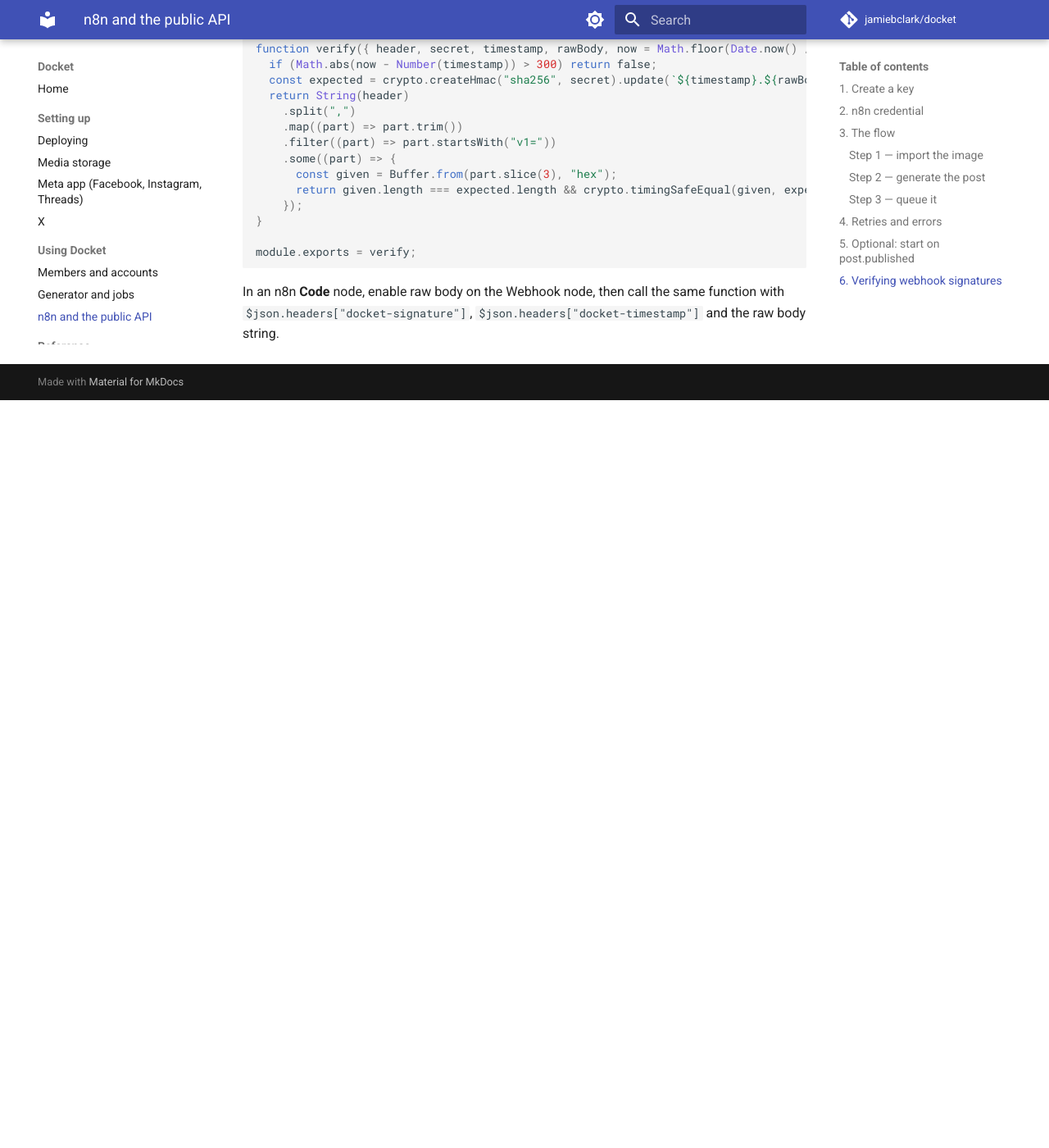
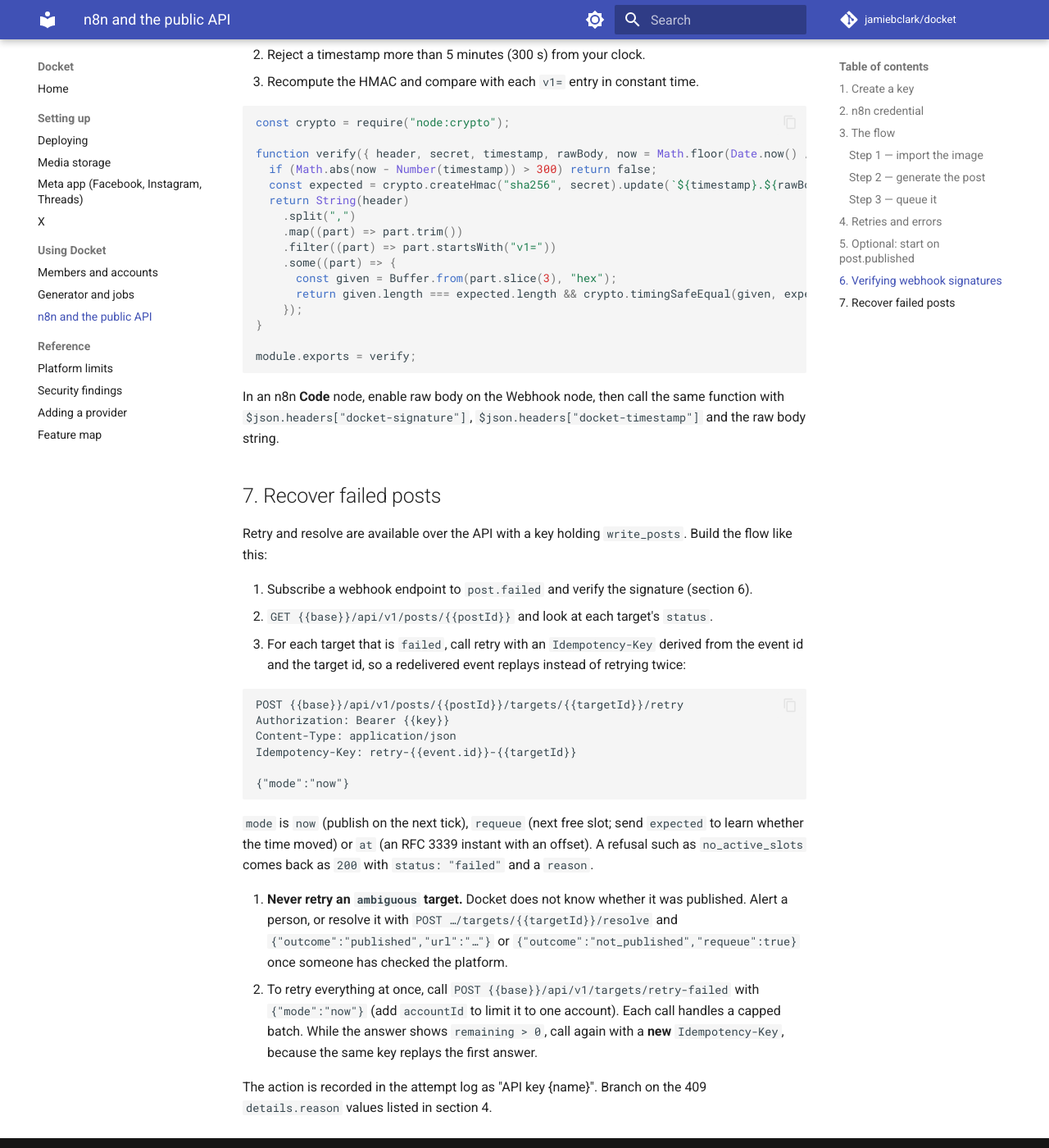
Before and after one commit to jamiebclark/docket, an MkDocs documentation site: the page built from docs/n8n.md, in a window 1280 px wide and 1400 px high, scrolled down 3110 px. Shown: the whole window at 82% size. Built offline with MkDocs 1.6.1 and Material for MkDocs 9.7.7, drawn with Linux system fonts in a browser that asks for light colours; comment, search, counter and statistics services are not loaded; before the commit the page ends 3598 px from its top, so only the background shows below that; some of the changed text lies outside the part shown.

Commit message:
docs(api): recovery recipe, OpenAPI and secret-scan coverage; tick T029-T033
Co-Authored-By: Claude Sonnet 5.5 <noreply@anthropic.com>

````diff
--- a/docs/n8n.md
+++ b/docs/n8n.md
@@ -69,6 +69,7 @@ Set the HTTP Request node to retry on failure (3 tries, 2–5 seconds apart) and
 | Status | Code | What to do |
 |---|---|---|
 | 409 | `idempotency_in_progress` | The first attempt is still running. Wait for `Retry-After` seconds and retry with the same key |
+| 409 | `conflict` with `details.reason` | A recovery call was refused and nothing was written. `publishing`: wait and retry. `not_failed` or `already_resolved`: nothing to do. `account_removed`, `needs_reconnecting`, `provider_unavailable`, `cannot_publish`: alert a person |
 | 422 | `idempotency_key_reused` | The same key was sent with a different body. Fix the key derivation. Do not retry as is |
 | 422 | `generation_failed` | The model's output was unusable. Retry with a **new** key (for example `generate-{{row.id}}-2`) |
 | 429 | `rate_limited` | Wait for `Retry-After` seconds, then retry the same request |
@@ -110,3 +111,27 @@ module.exports = verify;
 ```
 
 In an n8n **Code** node, enable raw body on the Webhook node, then call the same function with `$json.headers["docket-signature"]`, `$json.headers["docket-timestamp"]` and the raw body string.
+
+## 7. Recover failed posts
+
+Retry and resolve are available over the API with a key holding `write_posts`. Build the flow like this:
+
+1. Subscribe a webhook endpoint to `post.failed` and verify the signature (section 6).
+2. `GET {{base}}/api/v1/posts/{{postId}}` and look at each target's `status`.
+3. For each target that is `failed`, call retry with an `Idempotency-Key` derived from the event id and the target id, so a redelivered event replays instead of retrying twice:
+
+```http
+POST {{base}}/api/v1/posts/{{postId}}/targets/{{targetId}}/retry
+Authorization: Bearer {{key}}
+Content-Type: application/json
+Idempotency-Key: retry-{{event.id}}-{{targetId}}
+
+{"mode":"now"}
+```
+
+`mode` is `now` (publish on the next tick), `requeue` (next free slot; send `expected` to learn whether the time moved) or `at` (an RFC 3339 instant with an offset). A refusal such as `no_active_slots` comes back as `200` with `status: "failed"` and a `reason`.
+
+4. **Never retry an `ambiguous` target.** Docket does not know whether it was published. Alert a person, or resolve it with `POST …/targets/{{targetId}}/resolve` and `{"outcome":"published","url":"…"}` or `{"outcome":"not_published","requeue":true}` once someone has checked the platform.
+5. To retry everything at once, call `POST {{base}}/api/v1/targets/retry-failed` with `{"mode":"now"}` (add `accountId` to limit it to one account). Each call handles a capped batch. While the answer shows `remaining > 0`, call again with a **new** `Idempotency-Key`, because the same key replays the first answer.
+
+The action is recorded in the attempt log as "API key {name}". Branch on the 409 `details.reason` values listed in section 4.
````
Also changed, not shown: README.md (+1 -1 lines), docs/failures.md (+4 -0 lines), specs/016-api-retry-resolve/tasks.md (+5 -5 lines), 2 other files.
